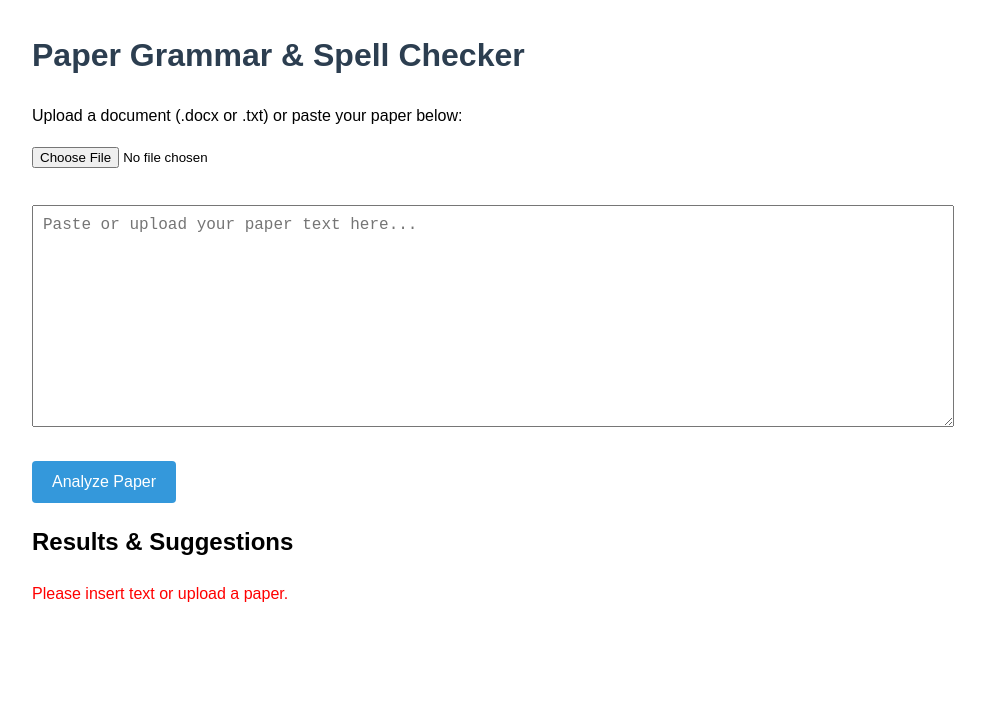
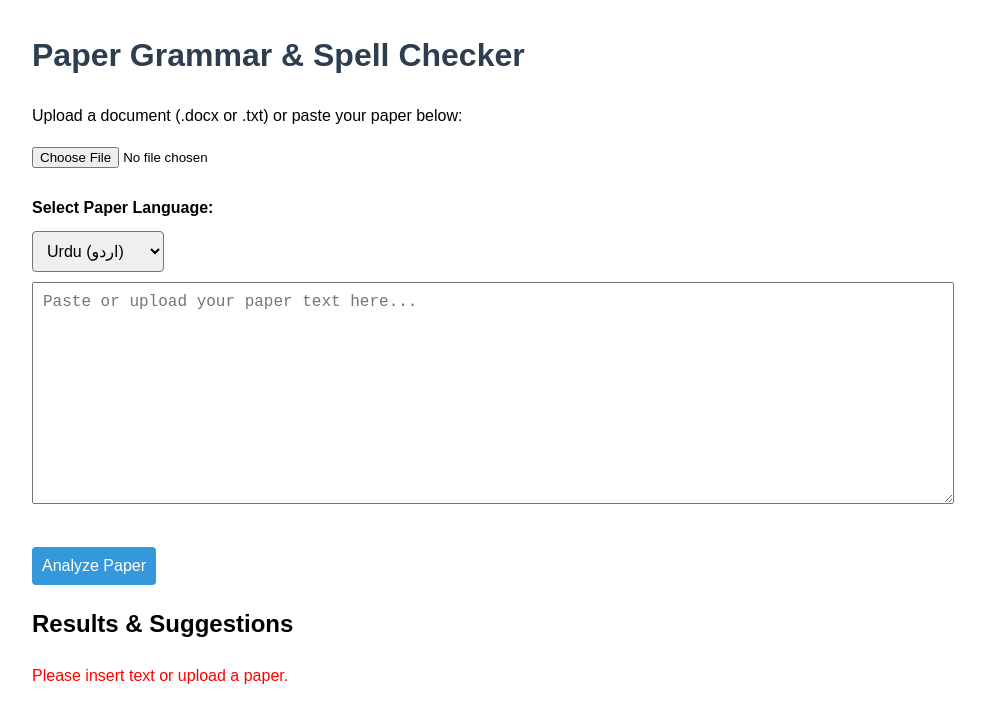
Before and after one commit to Fani8009/paperchecker1, a plain HTML site: page index.html in a window 1280 px wide. Both pictures are taken after a click on the button "Analyze Paper". Shown: the whole page, without its empty margins (158-1143 px from the left). Drawn offline with nearby package versions, Linux system fonts and the light colour scheme.

Commit message:
Update index.html

```diff
--- a/index.html
+++ b/index.html
@@ -9,7 +9,8 @@
     body { font-family: Arial, sans-serif; max-width: 900px; margin: 30px auto; padding: 0 20px; line-height: 1.6; }
     h1 { color: #2c3e50; }
     textarea { width: 100%; height: 200px; font-size: 16px; padding: 10px; margin-top: 10px; }
-    button { background: #3498db; color: white; border: none; padding: 12px 20px; cursor: pointer; font-size: 16px; border-radius: 4px; }
+    select, button { font-size: 16px; padding: 10px; margin-top: 10px; border-radius: 4px; }
+    button { background: #3498db; color: white; border: none; cursor: pointer; }
     button:hover { background: #2980b9; }
     .issue { background: #fff3cd; border-left: 4px solid #ffc107; margin: 10px 0; padding: 10px; border-radius: 4px; }
     .issue-title { font-weight: bold; color: #856404; }
@@ -24,12 +25,18 @@
   <input type="file" id="fileInput" accept=".txt,.docx" />
   <br><br>
 
+  <label for="languageSelect"><strong>Select Paper Language:</strong></label><br>
+  <select id="languageSelect">
+    <option value="ur">Urdu (اردو)</option>
+    <option value="en-US">English (US)</option>
+  </select>
+
   <textarea id="paperText" placeholder="Paste or upload your paper text here..."></textarea>
   <br><br>
 
   <button onclick="checkPaper()">Analyze Paper</button>
 
-  <h2 margin-top: 30px;>Results & Suggestions</h2>
+  <h2>Results & Suggestions</h2>
   <div id="results">No analysis run yet.</div>
 
   <script>
@@ -57,6 +64,7 @@
     // Check Grammar using LanguageTool Public API
     async function checkPaper() {
       const text = document.getElementById('paperText').value;
+      const selectedLang = document.getElementById('languageSelect').value;
       const resultsDiv = document.getElementById('results');
 
       if (!text.trim()) {
@@ -72,7 +80,7 @@
           headers: { 'Content-Type': 'application/x-www-form-urlencoded' },
           body: new URLSearchParams({
             'text': text,
-            'language': 'en-US'
+            'language': selectedLang
           })
         });
 
```
